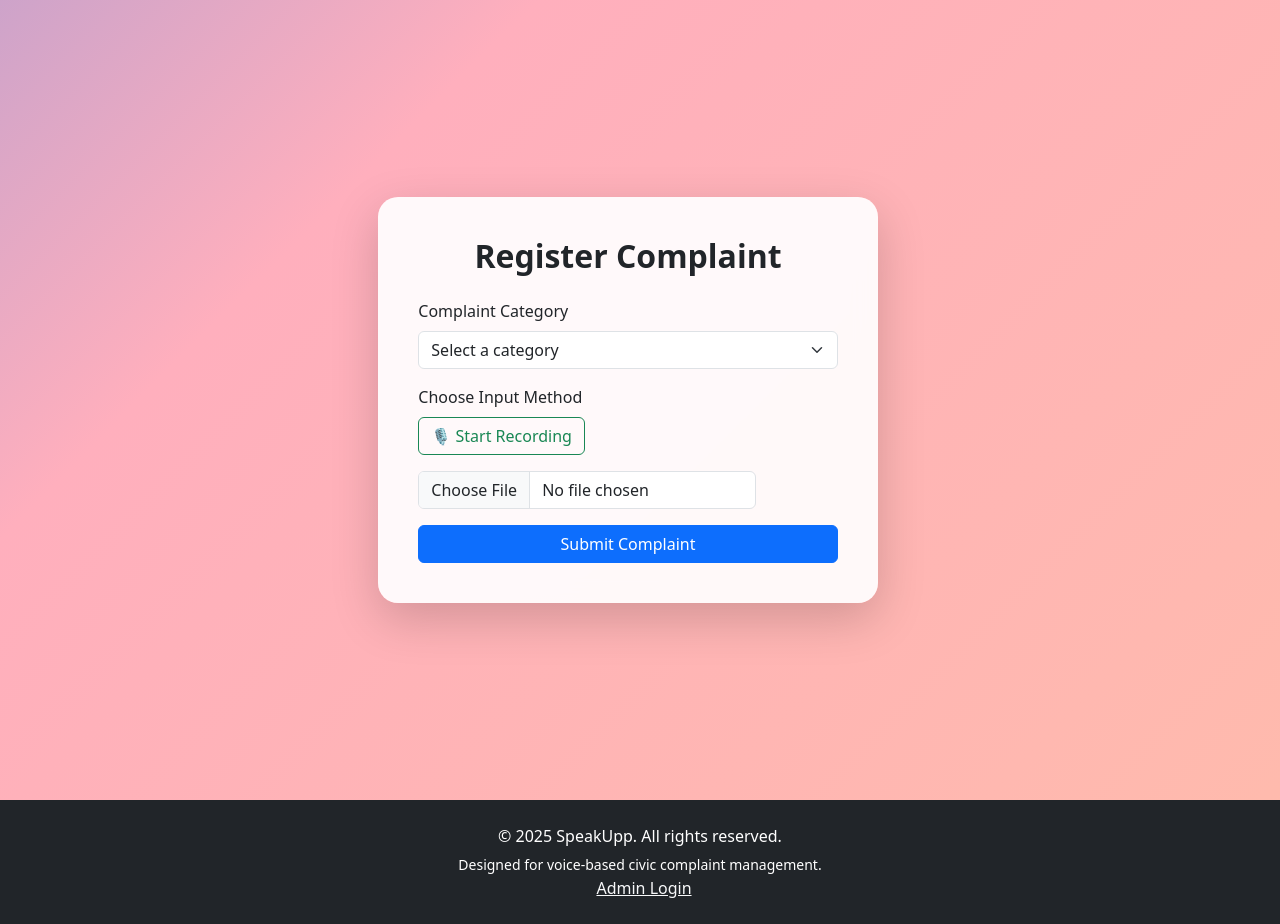
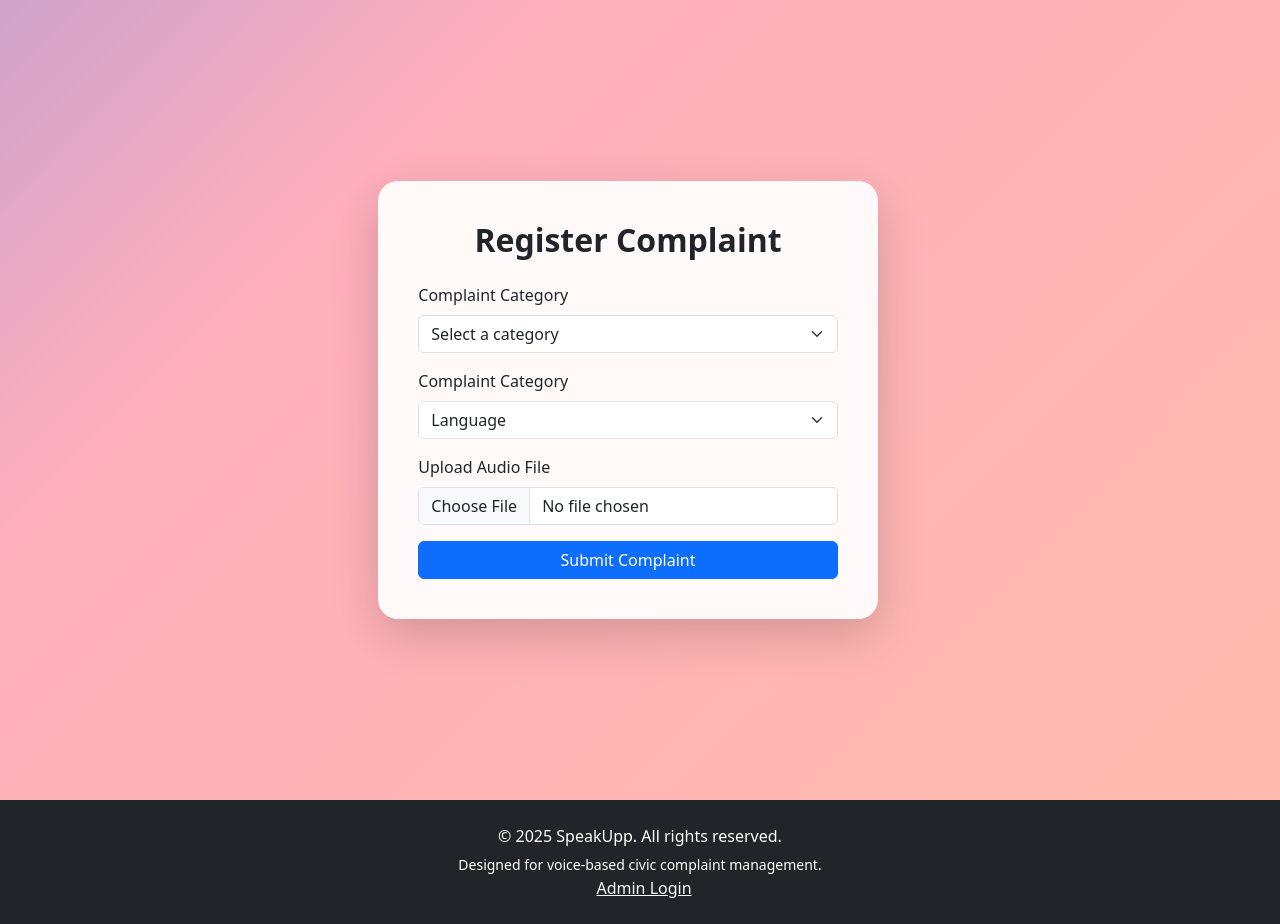
Before and after one commit to wallalwar-om/Voice-to-Text-Complaint-System, a Flask app: page /register in a window 1280 px wide. Shown: the part 92-1016 px from the top of the page. Run offline with Flask 3, Linux system fonts and the light colour scheme.

Commit message:
changes in Ui-register page, app.py, applied voice-to-text

```diff
--- a/app.py
+++ b/app.py
@@ -1,9 +1,12 @@
 from flask import Flask, render_template, request, redirect, Response, url_for, session
-import base64
 import os
 from pymongo import MongoClient
 from bson.objectid import ObjectId
 from dotenv import load_dotenv
+import speech_recognition as sr
+from pydub import AudioSegment
+from io import BytesIO
+from datetime import datetime
 
 load_dotenv()
 
@@ -35,31 +38,34 @@ def home():
 
     return render_template('home.html', complaints=complaints, total_complaints=total_complaints)
 
+
 @app.route('/register', methods=['GET', 'POST'])
 def register():
+
+    transcribed_text = None
+
     if request.method == 'POST':
-        from datetime import datetime
         category = request.form.get('category')
-        base64_audio = request.form.get('recordedAudio')
         audio_file = request.files.get('audio_file')
+        language = request.form.get('language', 'en-IN')
         current_date = datetime.now().strftime("%Y-%m-%d %H:%M:%S")
-
-        if base64_audio:
-            header, encoded = base64_audio.split(",", 1)
-            audio_data = base64.b64decode(encoded)
-
-            doc = {
-                "category": category,
-                "recording": audio_data,
-                "recording_type": "base64",
-                "date": current_date,
-                "text": "text",
-                "status": "pending"
-            }
-            coll.insert_one(doc)
 
         if audio_file:
             binary_data = audio_file.read()
+
+            try:
+                audio = AudioSegment.from_file(BytesIO(binary_data))
+                wav_io = BytesIO()
+                audio.export(wav_io, format="wav")
+                wav_io.seek(0)
+
+                r = sr.Recognizer()
+                with sr.AudioFile(wav_io) as source:
+                    audio_data = r.record(source)
+                    transcribed_text = r.recognize_google(audio_data, language=language)
+
+            except Exception as e:
+                transcribed_text = f"Error in transcription: {str(e)}"
 
             doc = {
                 "category": category,
@@ -67,10 +73,11 @@ def register():
                 "filename": audio_file.filename,
                 "recording_type": "binary",
                 "date": current_date,
-                "text": "text",
+                "text": transcribed_text,
                 "status": "pending"
             }
             coll.insert_one(doc)
+
         return redirect(url_for('register', submitted='true'))
 
     return render_template('register.html')
@@ -151,12 +158,8 @@ def serve_audio(complaint_id):
             return "Complaint not found", 404
 
         audio_data = complaint.get("recording")
-        recording_type = complaint.get("recording_type", "binary")
 
-        if recording_type == "base64":
-            audio_data = base64.b64decode(audio_data)
-
-        return Response(audio_data, mimetype='audio/mp3')
+        return Response(audio_data, mimetype='audio/*')
     except Exception as e:
         return str(e), 500
 
@@ -175,6 +178,7 @@ def update_status(complaint_id):
         )
     return redirect(url_for('admin_dashboard'))
 
+
 @app.route('/admin/delete/<complaint_id>', methods=['POST'])
 def delete_complaint(complaint_id):
     if 'admin' not in session or session.get('role') != 'superadmin':
--- a/templates/register.html
+++ b/templates/register.html
@@ -16,7 +16,7 @@
           <div class="mb-3">
             <label for="category" class="form-label">Complaint Category</label>
             <select class="form-select" name="category" id="category" required>
-              <option value="" disabled selected>Select a category</option>
+              <option value="">Select a category </option>
               <option value="Water">Water</option>
               <option value="Electricity">Electricity</option>
               <option value="Roads">Roads</option>
@@ -26,19 +26,17 @@
           </div>
 
           <div class="mb-3">
-            <label class="form-label">Choose Input Method</label>
-            <div class="d-flex gap-3 flex-wrap">
-              <button type="button" class="btn btn-outline-success" id="recordBtn" onclick="toggleRecording()">🎙
-                Start Recording</button>
-              <input type="file" accept="audio/*" class="form-control w-auto" name="audio_file" id="audioUpload"
-                onchange="disableMic()" />
-            </div>
+            <label for="language" class="form-label">Complaint Category</label>
+            <select class="form-select" name="language" id="language" required>
+              <option value="">Language</option>
+              <option value="en-IN">English</option>
+              <option value="hi-IN">Hindi</option>
+              <option value="mr-IN">Marathi</option>
+            </select>
           </div>
-
-          <div class="mb-3" id="audioPreview" style="display:none;">
-            <label class="form-label">Recorded Audio Preview</label>
-            <audio id="playback" controls></audio>
-            <input type="hidden" name="recordedAudio" id="recordedAudio">
+          <div class="mb-3">
+            <label class="form-label">Upload Audio File</label>
+            <input type="file" name="audio_file" class="form-control" accept="audio/*" required />
           </div>
 
           <button type="submit" class="btn btn-primary w-100">Submit Complaint</button>
@@ -49,65 +47,12 @@
   </div>
 </div>
 
-<!-- JS Section -->
 <script>
-  let mediaRecorder;
-  let audioChunks = [];
-  let isRecording = false;
-
-  const category = document.getElementById('category')
-  const recordBtn = document.getElementById('recordBtn');
-  const audioUpload = document.getElementById('audioUpload');
-  const audioPreview = document.getElementById('audioPreview');
-  const playback = document.getElementById('playback');
-  const recordedAudioInput = document.getElementById('recordedAudio');
-
-  async function toggleRecording() {
-    if (audioUpload.files.length > 0) {
-      alert("Remove uploaded file to use microphone.");
-      return;
+  function validateFileSize(input) {
+    if (input.files[0].size > 10 * 1024 * 1024) { //10 MB
+      alert("Audio file must be under 10MB.");
+      input.value = "";  // Clear input
     }
-
-    if (isRecording) {
-      mediaRecorder.stop();
-      recordBtn.textContent = "🎙 Start Recording";
-      recordBtn.classList.remove("btn-danger");
-      recordBtn.classList.add("btn-outline-success");
-      isRecording = false;
-    } else {
-      const stream = await navigator.mediaDevices.getUserMedia({ audio: true });
-      mediaRecorder = new MediaRecorder(stream);
-      audioChunks = [];
-
-      mediaRecorder.ondataavailable = e => audioChunks.push(e.data);
-
-      mediaRecorder.onstop = () => {
-        const blob = new Blob(audioChunks, { type: 'audio/webm' });
-        const audioURL = URL.createObjectURL(blob);
-        playback.src = audioURL;
-        audioPreview.style.display = "block";
-
-        const reader = new FileReader();
-        reader.readAsDataURL(blob);
-        reader.onloadend = () => {
-          recordedAudioInput.value = reader.result;
-        };
-      };
-
-      mediaRecorder.start();
-      recordBtn.textContent = "⏹ Stop Recording";
-      recordBtn.classList.remove("btn-outline-success");
-      recordBtn.classList.add("btn-danger");
-      isRecording = true;
-    }
-  }
-
-  function disableMic() {
-    if (isRecording) toggleRecording();
-    recordBtn.disabled = true;
-    audioPreview.style.display = "none";
-    playback.src = "";
-    recordedAudioInput.value = "";
   }
 </script>
 <script>
@@ -122,6 +67,4 @@
     window.history.replaceState({}, document.title, url);
   }
 </script>
-
-
 {% endblock %}
```
Also changed, not shown: templates/home.html (+31 -28 lines).
